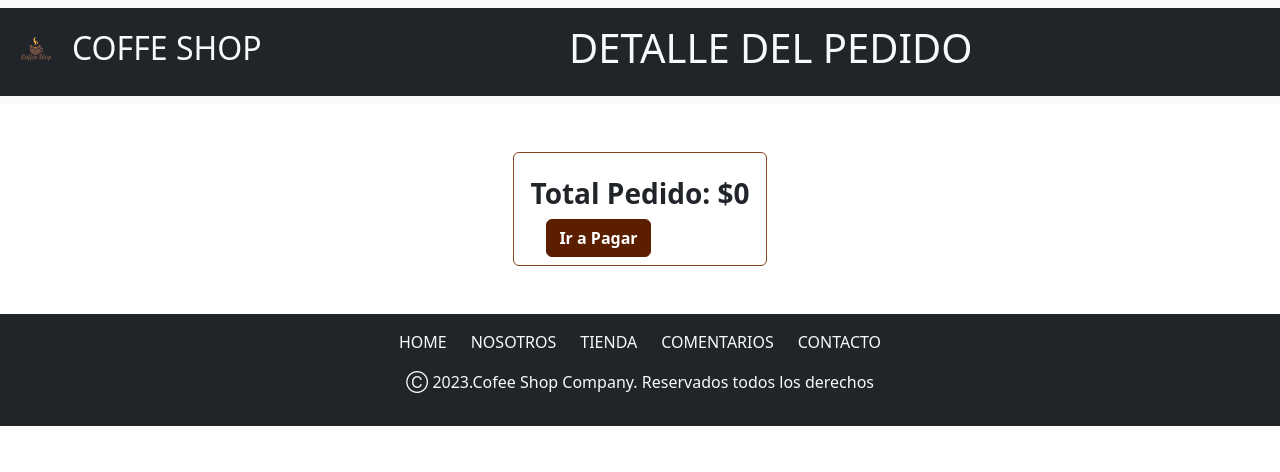
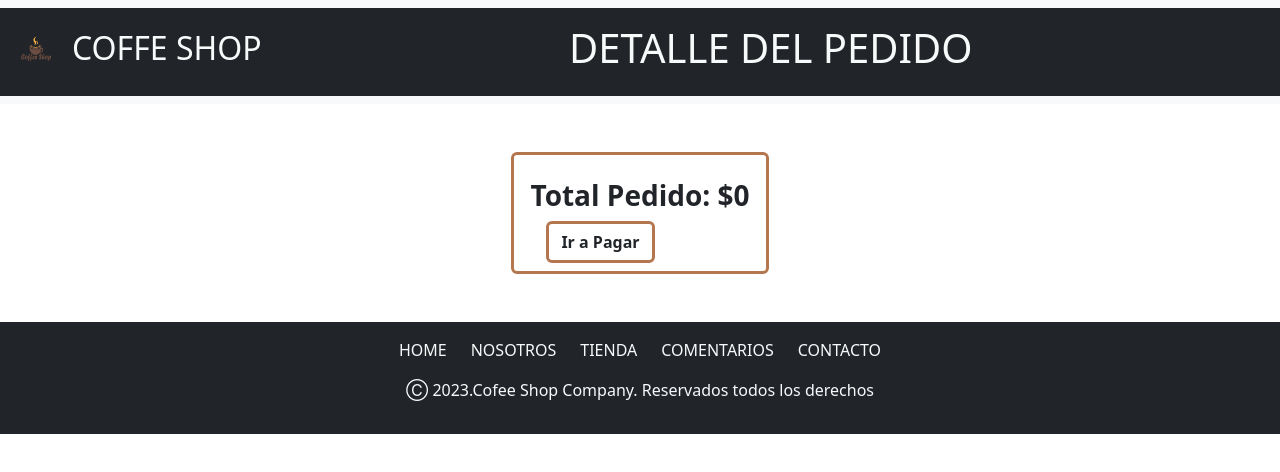
Before and after one commit to dmunoz80/CoffeShop-ProyectoFinal, a React (Create React App) app: page /ShopCart in a window 1280 px wide. Shown: the top 472 px of the page. Built offline with nearby package versions, Linux system fonts and the light colour scheme.

Commit message:
actualizacion

```diff
--- a/src/views/Cart.jsx
+++ b/src/views/Cart.jsx
@@ -5,6 +5,7 @@ import Button from 'react-bootstrap/Button';
 import Card from 'react-bootstrap/Card';
 import FooterNavigation from "../components/FooterNavigation";
 import NavbarOrderDetail from "../components/NavbarOrderDetail";
+
 
 const Cart = () => {
     const { ShopCart, AddItem, SubtractItem, total } = useContext(Context);
@@ -14,9 +15,9 @@ const Cart = () => {
         <NavbarOrderDetail />
         <div>
             <ListGroup className='d-flex flex-column align-items-center m-5'>
-                <ListGroup.Item style={{borderColor:"#874421"}}>
+                <ListGroup.Item style={{border:"solid", borderColor:"#b4764f"}}>
                     {ShopCart.map((e) => (
-                        <Card key={e.id} className='d-flex flex-row align-items-center mt-2 gap-3' style={{ width: '50rem', borderColor:"#874421" }}>
+                        <Card key={e.id} className='d-flex flex-row align-items-center mt-2 gap-3' style={{border:"solid", borderColor:"#b4764f"}}>
                             <Card.Img src={e.img} alt={e.name} style={{ width: '7rem' }} />
                             <Card.Title className="text-capitalize">{e.name}</Card.Title>
                             <Card.Body>
@@ -35,7 +36,10 @@ const Cart = () => {
                     ))}
                     <h3 className="fw-bold  mt-3">Total Pedido: ${total}</h3>
 
-                    <Button className='fw-bold mx-3'style={{backgroundColor:"#5b1f00", borderColor:"#5b1f00"}} >Ir a Pagar</Button>
+                    <Button
+                        className='fw-bold mx-3'
+                        variant="outline-dark"
+                        style={{border:"solid", borderColor:"#b4764f"}}>Ir a Pagar</Button>
                 </ListGroup.Item>
             </ListGroup>
         </div>
```
